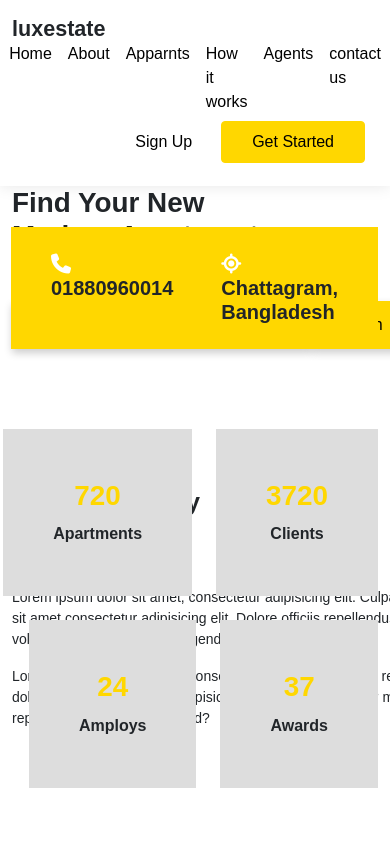
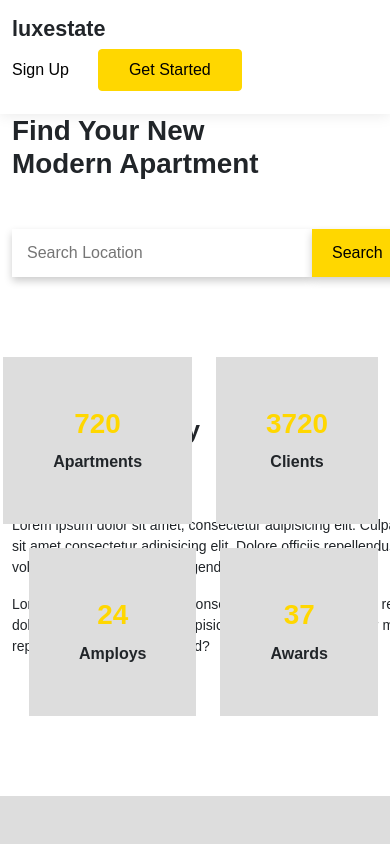
Before and after one commit to mdshibgatullah/Luxestate, a plain HTML site: page index.html in a window 390 px wide. Shown: the top 844 px of the page. Drawn offline with Linux system fonts and the light colour scheme.

Commit message:
Update index.html

```diff
--- a/index.html
+++ b/index.html
@@ -23,8 +23,8 @@
                     </div>
                 </div>
 
-                <div class="col-lg-6 col-sm-8">
-                    <div class="d-flex justify-content-center">
+                <div class="col-lg-6 col-md-8">
+                    <div class="d-flex justify-content-center d-sm-block d-none">
                         <ul class="headerCon d-flex gap-3">
                             <li><a href="#">Home</a></li>
                             <li><a href="#">About</a></li>
@@ -38,7 +38,7 @@
                 </div>
 
                 <div class="col-lg-4 ">
-                    <div class="headBtn  d-flex justify-content-end align-items-center gap-3">
+                    <div class="headBtn d-flex justify-content-lg-end justify-content-sm-center align-items-center gap-3">
                         <div class="sign">
                             <a href="#">Sign Up</a>
                         </div>
@@ -61,9 +61,9 @@
             <div class="heroPart position-relative">
 
 
-                    <div class="heroWrapper">
+                    <div class="heroWrapper width-100 d-lg-flex align-items-center ">
 
-                        <div class="heroCon ">
+                        <div class="heroCon">
                             <h1 class="text-capitalize">find your new <br> modern apartment</h1>
 
                             <div class="heroInwrap pt-5 d-flex">
@@ -79,15 +79,16 @@
 
                         <div class="heroImg">
                             <img src="./image/hero.jpg" alt="">
+
+                            <div class="heroContact d-lg-flex d-md-block d-none  position-absolute gap-xl-5 gap-3 py-xl-4 py-sm-2 px-xl-5 px-sm-2">
+                                <h5><i class="fa-solid fa-phone"></i>01880960014</h5>
+                                <h5><i class="fa-solid fa-location"></i>Chattagram, Bangladesh</h5>
+                            </div>
                         </div>
 
                     </div>
 
 
-            <div class="heroContact d-flex position-absolute gap-5">
-                <h5><i class="fa-solid fa-phone"></i>01880960014</h5>
-                <h5><i class="fa-solid fa-location"></i>Chattagram, Bangladesh</h5>
-            </div>
         </div>
         </div>
     </section>
```
